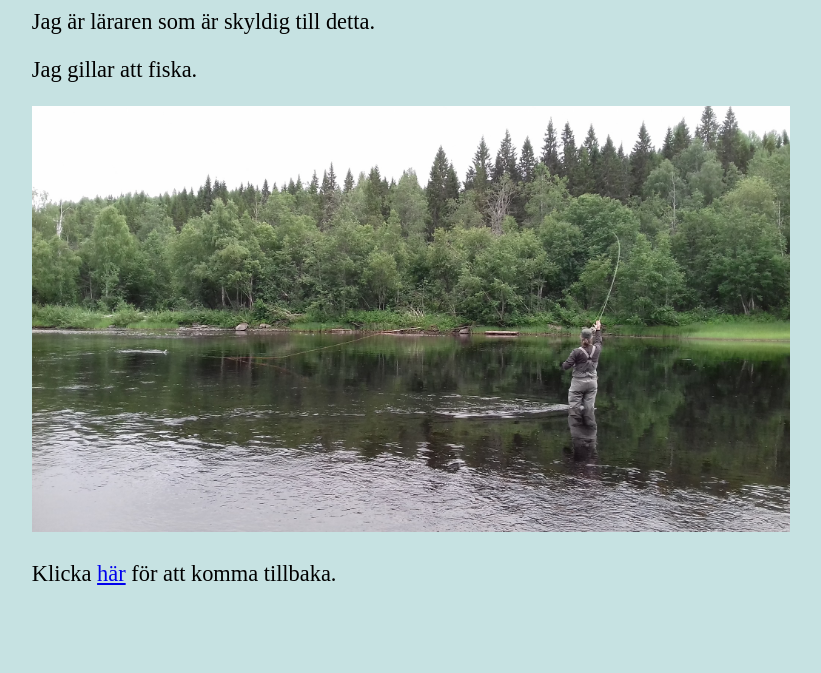
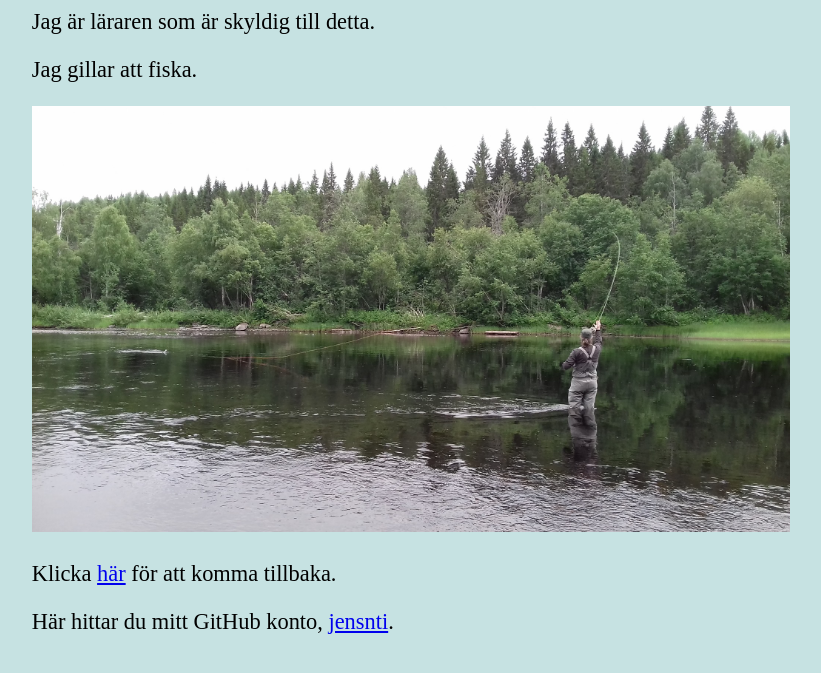
Before and after one commit to jensnti/teknik-webb, a plain HTML site: page docs/home/jens/index.html in a window 1280 px wide. Shown: the part 103-776 px from the top of the page, without its empty margins (229-1050 px from the left). Drawn offline with Linux system fonts and the light colour scheme.

Commit message:
jens sida

```diff
--- a/docs/home/jens/index.html
+++ b/docs/home/jens/index.html
@@ -25,6 +25,7 @@
     <p>Jag gillar att fiska.</p>
     <img src="fiska.jpg" alt="Jens fiskar.">
     <p>Klicka <a href="/teknik-webb/lista.html">här</a> för att komma tillbaka.</p>
+    <p>Här hittar du mitt GitHub konto, <a href="https://github.com/jensnti">jensnti</a>.</p>
   </main>
 </body>
 </html>
```
